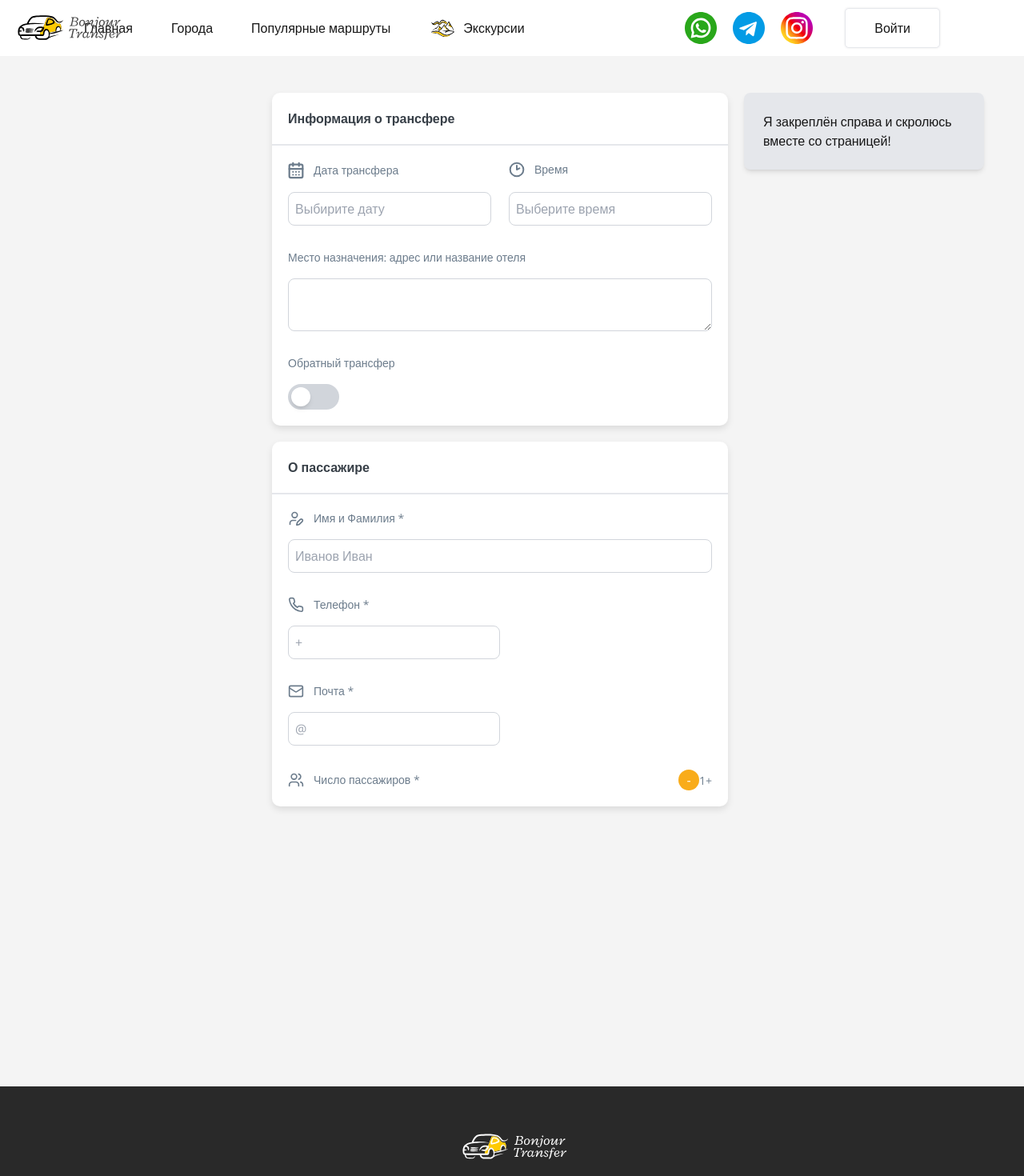
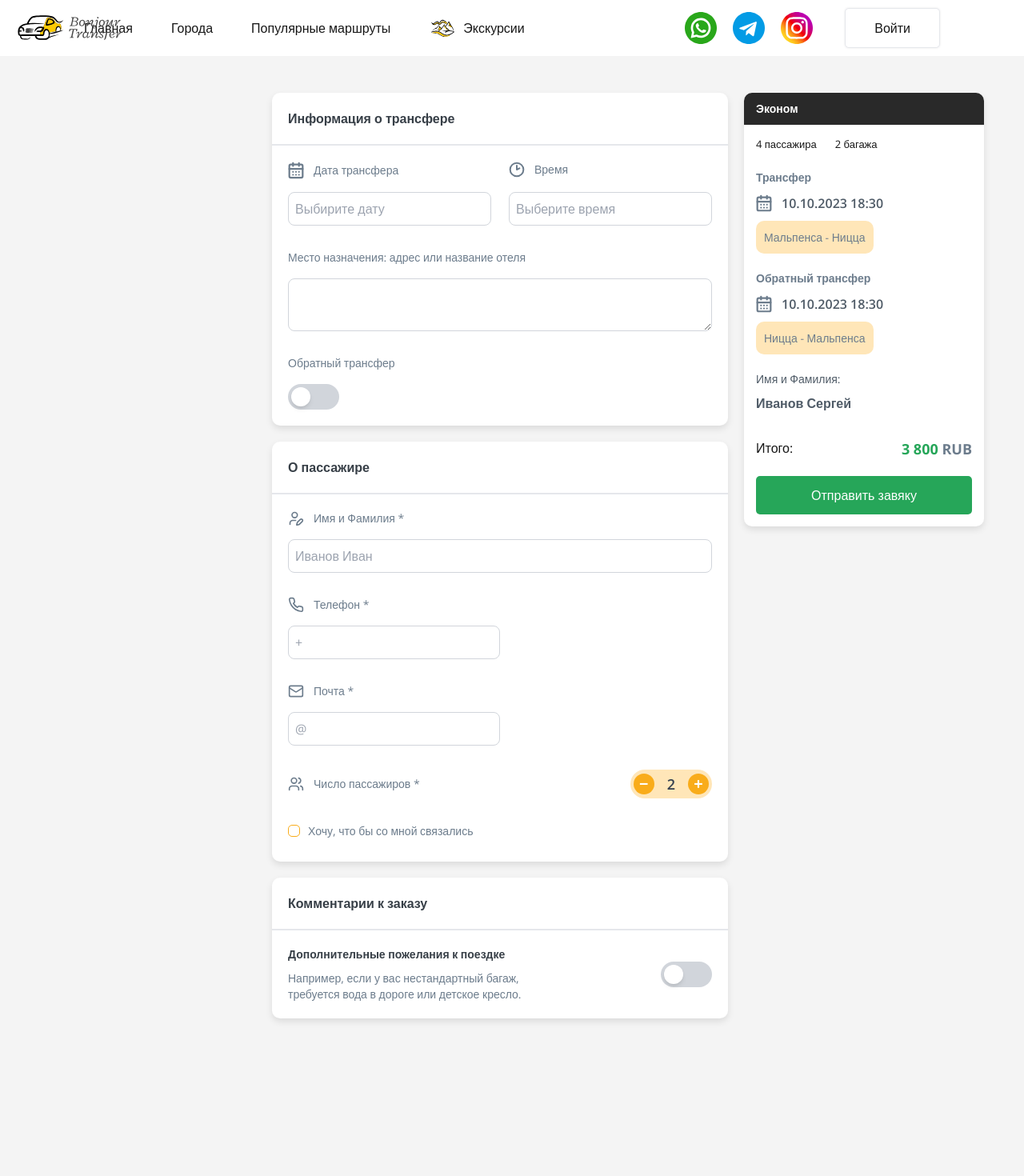
Before and after one commit to jaserds/transfer, a Next.js app: page /booking in a window 1280 px wide. Shown: the top 1470 px of the page at 80% size. Built offline with nearby package versions, Linux system fonts and the light colour scheme.

Commit message:
Добил форму отправки вертску

```diff
--- a/app/(order)/booking/page.tsx
+++ b/app/(order)/booking/page.tsx
@@ -2,11 +2,14 @@
 
 
 import Image from "next/image";
-import { CustomDatePicker, CustomTimePicker, CustomToggle } from "@/components/ui/booking";
+import CustomCheckbox, { CustomDatePicker, CustomTimePicker, CustomToggle, CounterOrder } from "@/components/ui/booking";
 import { useState } from "react";
 
 export default function Booking() {
-    const [isOn, setIsOn] = useState(false);
+    const [isOnOutTransfer, setIsOnOutTransfer] = useState(false);
+    const [isOnCommetnary, setIsOnCommetnary] = useState(false);
+    const [count, setCount] = useState(2);
+
 
     return (
         <section className="bg-[#F4F4F4] px-6 flex justify-center">
@@ -41,8 +44,8 @@ export default function Booking() {
                             <label htmlFor="" className="text-sm text-[#6c7c8c] mb-4">Место назначения: адрес или название отеля</label>
                             <textarea className="w-full p-2 border border-gray-300 rounded-lg focus:outline-none mb-[30px] text-[#373F47] text-base" />
                             <p className="text-sm text-[#6c7c8c] mb-4">Обратный трансфер</p>
-                            <CustomToggle isOn={isOn} setIsOn={setIsOn} />
-                            {isOn && (
+                            <CustomToggle isOn={isOnOutTransfer} setIsOn={setIsOnOutTransfer} />
+                            {isOnOutTransfer && (
                                 <div className="flex gap-[22px] mb-[30px] mt-[28px]">
                                     <div className="flex flex-col w-1/2">
                                         <label htmlFor="" className="text-sm text-[#6c7c8c] mb-4">
@@ -67,11 +70,11 @@ export default function Booking() {
                         </div>
                     </div>
 
-                    <div className="w-[570px] bg-[#fff] shadow-[0_4px_8px_0_rgba(0,_0,_0,_0.1)] rounded-[10px]">
+                    <div className="w-[570px] bg-[#fff] shadow-[0_4px_8px_0_rgba(0,_0,_0,_0.1)] rounded-[10px] mb-[20px]">
                         <div className="border-b-[2px] border-[rgba(108, 124, 140, 0.33)] p-5 ">
                             <h3 className="text-base font-bold text-[#373f47] text-[rubik]">О пассажире</h3>
                         </div>
-                        <div className="flex flex-col p-5">
+                        <div className="flex flex-col p-5 pb-7">
                             <div className="flex gap-[22px] mb-[30px]">
                                 <div className="flex flex-col w-full">
                                     <label htmlFor="PersonNameOrder" className="text-sm text-[#6c7c8c] mb-4">
@@ -102,22 +105,71 @@ export default function Booking() {
                                 </span>
                             </label>
                             <input type="mail" className="w-2/4 p-2 border border-gray-300 rounded-lg focus:outline-none mb-[30px] text-[#373F47] text-base" placeholder="@" />
-                            <div className="text-sm text-[#6c7c8c] flex justify-between">
+                            <div className="text-sm text-[#6c7c8c] flex justify-between mb-[30px]">
                                 <span className="flex gap-3 items-center">
                                     <Image src={"/icons/booking/person-qty-order-icon.svg"} width={20} height={20} alt="" />
                                     Число пассажиров *
                                 </span>
                                 <div className="">
-                                    <button className="rounded-full text-[#fff] text-base bg-[#F9AC1A] w-[26px] h-[26px]">-</button>
-                                    <span className="">1</span>
-                                    <button className="rounded-full">+</button>
+                                    <CounterOrder count={count} setCount={setCount} />
                                 </div>
                             </div>
+                            <CustomCheckbox />
+                        </div>
+                    </div>
+
+                    <div className="w-[570px] bg-[#fff] shadow-[0_4px_8px_0_rgba(0,_0,_0,_0.1)] rounded-[10px]">
+                        <div className="border-b-[2px] border-[rgba(108, 124, 140, 0.33)] p-5 ">
+                            <h3 className="text-base font-bold text-[#373f47] text-[rubik]">Комментарии к заказу</h3>
+                        </div>
+                        <div className="flex flex-col p-5">
+                            <div className="flex justify-between items-center">
+                                <div className="flex flex-col max-w-[326px]">
+                                    <h4 className="text-sm text-[#373F47] font-semibold mb-[10px]">Дополнительные пожелания к поездке</h4>
+                                    <p className="text-sm text-[#6C7C8C]">Например, если у вас нестандартный багаж, требуется вода в дороге или детское кресло.</p>
+                                </div>
+                                <CustomToggle isOn={isOnCommetnary} setIsOn={setIsOnCommetnary} />
+                            </div>
+                            {isOnCommetnary && (
+                                <textarea
+                                    placeholder="Со мной маленький ребенок..."
+                                    className="w-full p-2 border border-gray-300 rounded-lg focus:outline-none text-[#373F47] h-[110px] mt-[20px]"
+                                />
+                            )}
                         </div>
                     </div>
                 </form>
-                <div className="w-[300px] sticky mt-[46px] top-4 p-6 bg-gray-200 rounded-lg shadow-md h-fit">
-                    <p>Я закреплён справа и скролюсь вместе со страницей!</p>
+                <div className="w-[300px] sticky mt-[46px] top-4 bg-[#fff] rounded-[10px] shadow-[0_4px_8px_0_rgba(0,_0,_0,_0.1)] h-fit">
+                    <div className="w-full rounded-t-[10px] px-[15px] py-[10px] text-[#FFFFFF] text-sm font-bold bg-[#292929]">Эконом</div>
+                    <div className="p-[15px] ">
+                        <div className="flex gap-[23px] mb-[20px]">
+                            <span className="text-[open_sans] text-[13px]">4 пассажира</span>
+                            <span className="text-[open_sans] text-[13px]">2 багажа</span>
+                        </div>
+                        <div className="flex flex-col mb-[20px]">
+                            <p className="text-[14px] text-[#6C7C8C] font-semibold mb-[10px]">Трансфер</p>
+                            <div className="flex mb-[10px]">
+                                <Image className="mr-3" src={"/icons/booking/calendar-icon.svg"} width={20} height={20} alt="" />
+                                <p className="text-[16px] text-[#4f5b67] font-semibold">10.10.2023 18:30</p>
+                            </div>
+                            <div className="flex p-[10px] w-fit bg-[#FFE6B8] text-center text-[14px] rounded-[10px] text-[#6C7C8C]">Мальпенса - Ницца</div>
+                        </div>
+                        <div className="flex flex-col mb-[20px]" >
+                            <p className="text-[14px] text-[#6C7C8C] font-semibold mb-[10px]">Обратный трансфер</p>
+                            <div className="flex mb-[10px]">
+                                <Image className="mr-3" src={"/icons/booking/calendar-icon.svg"} width={20} height={20} alt="" />
+                                <p className="text-[16px] text-[#4f5b67] font-semibold">10.10.2023 18:30</p>
+                            </div>
+                            <div className="flex p-[10px] w-fit bg-[#FFE6B8] text-center text-[14px] rounded-[10px] text-[#6C7C8C]">Ницца - Мальпенса</div>
+                        </div>
+                        <p className="text-[14px] text-[#4f5b67] font-semibol mb-2">Имя и Фамилия:</p>
+                        <p className="text-[16px] text-[#4f5b67] font-semibold mb-8">Иванов Сергей</p>
+                        <div className="flex justify-between">
+                            <p className="">Итого:</p>
+                            <p className="text-[#26A659] text-[rubik] font-bold text-[18px] mb-[20px]"> 3 800 <span className="text-[#6C7C8C]">RUB</span></p>
+                        </div>
+                        <button className="w-full bg-[#26A659] text-[#fff] rounded-[5px] py-3">Отправить завяку</button>
+                    </div>
                 </div>
             </div>
         </section >
--- a/components/ui/booking.tsx
+++ b/components/ui/booking.tsx
@@ -216,5 +216,45 @@ const CustomToggle: React.FC<CustomToggleProps> = ({ isOn, setIsOn }) => {
     );
 };
 
+interface CounterOrderProps {
+    count: number;
+    setCount: (count: number) => void;
+}
 
-export { CustomDatePicker, CustomTimePicker, CustomToggle };
+function CounterOrder({ count, setCount }: CounterOrderProps) {
+
+
+    return (
+        <div className="flex items-center bg-[#FFE6B8] rounded-full px-1 py-1">
+            <button
+                type="button"
+                onClick={() => setCount(count - 1)}
+                className="w-[26px] h-[26px] flex items-center justify-center rounded-full bg-[#F9AC1A] text-white text-xl font-bold"
+            >
+                −
+            </button>
+            <span className="mx-4 text-gray-700 text-lg font-semibold">{count}</span>
+            <button
+                type="button"
+                onClick={() => setCount(count + 1)}
+                className="w-[26px] h-[26px] flex items-center justify-center rounded-full bg-[#F9AC1A] text-white text-xl font-bold"
+            >
+                +
+            </button>
+        </div>
+    );
+}
+
+export default function CustomCheckbox() {
+    return (
+        <label className="flex items-center cursor-pointer">
+            <input type="checkbox" className="hidden peer" />
+            <div className="w-[15px] h-[15px] mr-[10px] rounded-[5px] border-[1px] border-[#F9AC1A] peer-checked:bg-[#F9AC1A] peer-checked:border-[#F9AC1A] flex items-center justify-center transition">
+            </div>
+            <span className="text-[#6C7C8C] text-[14px]">Хочу, что бы со мной связались</span>
+        </label>
+    );
+}
+
+
+export { CustomDatePicker, CustomTimePicker, CustomToggle, CounterOrder, CustomCheckbox };
```
